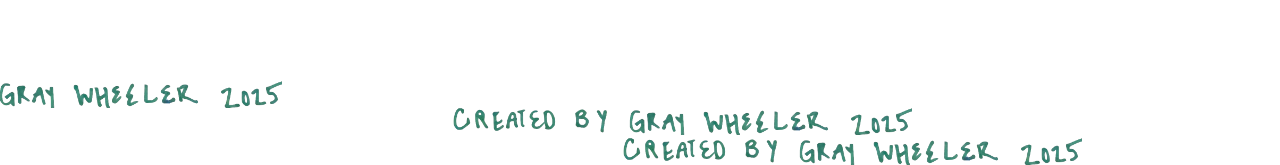
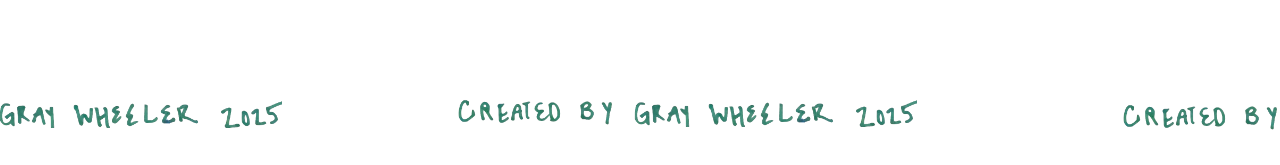
Before and after one commit to graywheels/GWheelerResume, a plain HTML site: page index.html in a window 1280 px wide. Shown: the part 809-974 px from the top of the page. After the commit the page ends 941 px from the top, so only its background shows below. Drawn offline with nearby package versions, Linux system fonts and the light colour scheme.

Commit message:
fixed positioning

```diff
--- a/css/myStyles.css
+++ b/css/myStyles.css
@@ -124,23 +124,23 @@
 
 .byline1  {
     position: relative;
-    top: 300px;
+    top: 320px;
     bottom: 4px;
     right: 260px;
 }
 
 .byline2  {
     position: relative;
-    top: 273px;
+    top: 265px;
     bottom: 4px;
-    left: 370px;
+    left: 375px;
 }
 
 .byline3  {
     position: relative;
-    top: 273px;
+    top: 240px;
     bottom: 4px;
-    left: 540px;
+    left: 1040px;
 }
 
 
```
Also changed, not shown: 1 other file.
